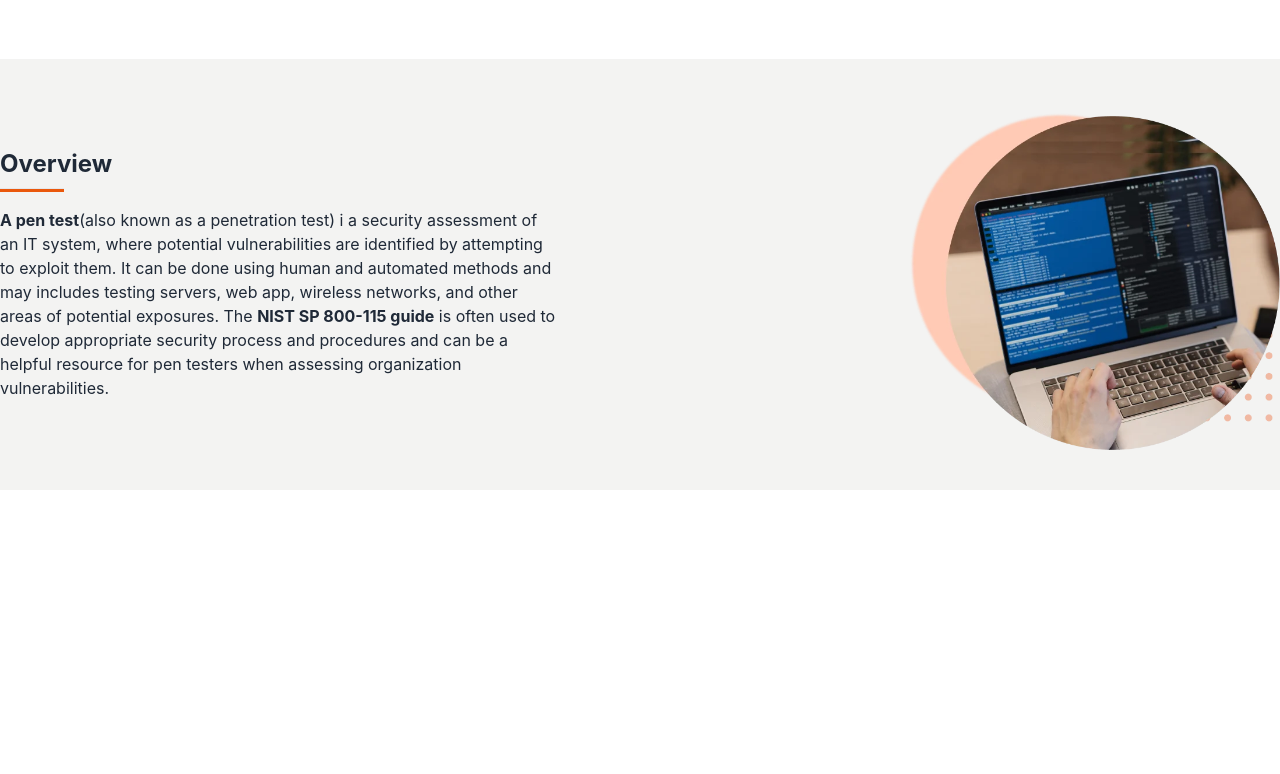
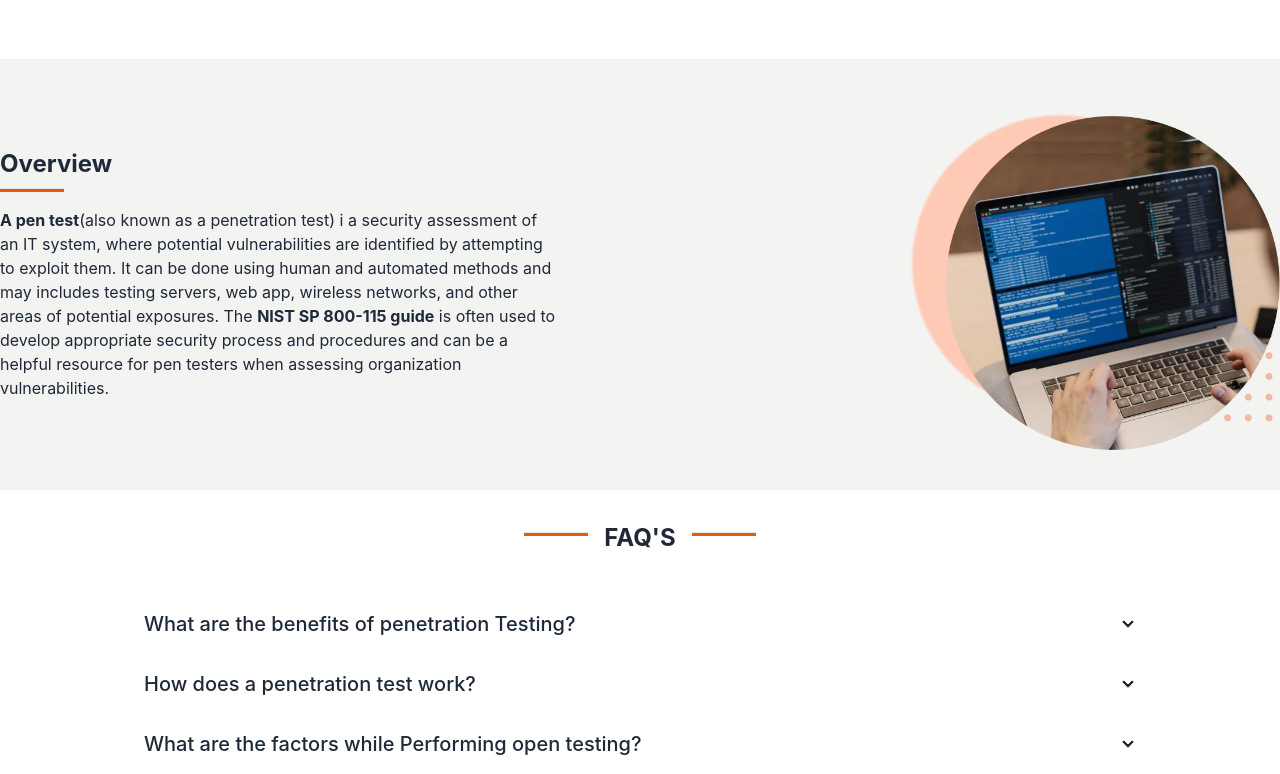
Before and after one commit to Sayeednayeem1/kratical-tech-task, a React (Create React App) app: page / in a window 1280 px wide. Shown: the part 1550-2324 px from the top of the page. Before the commit the page ends 2040 px from the top, so only its background shows below. Built offline with nearby package versions, Linux system fonts and the light colour scheme.

Commit message:
added FAQ component

```diff
--- /dev/null
+++ b/src/components/FAQ/FAQ.js
@@ -0,0 +1,42 @@
+import React from 'react';
+
+const FAQ = () => {
+    return (
+        <div className='max-w-5xl mx-auto'>
+            <div className='flex justify-center items-center mt-8 mb-10'>
+                <hr className='h-1 w-16 bg-orange-600 mb-4 mt-2' />
+                <h1 className='text-2xl font-bold px-4'>FAQ'S</h1>
+                <hr className='h-1 w-16 bg-orange-600 mb-4 mt-2' />
+            </div>
+
+            <div>
+                <div tabIndex={0} className="collapse collapse-arrow  bg-base-100 rounded-box">
+                    <div className="collapse-title text-xl font-medium">
+                        What are the benefits of penetration Testing?
+                    </div>
+                    <div className="collapse-content">
+                        <p>tabIndex={0} attribute is necessary to make the div focusable</p>
+                    </div>
+                </div>
+                <div tabIndex={0} className="collapse collapse-arrow bg-base-100 rounded-box">
+                    <div className="collapse-title text-xl font-medium">
+                        How does a penetration test work?
+                    </div>
+                    <div className="collapse-content">
+                        <p>tabIndex={0} attribute is necessary to make the div focusable</p>
+                    </div>
+                </div>
+                <div tabIndex={0} className="collapse collapse-arrow bg-base-100 rounded-box">
+                    <div className="collapse-title text-xl font-medium">
+                        What are the factors while Performing open testing?
+                    </div>
+                    <div className="collapse-content">
+                        <p>tabIndex={0} attribute is necessary to make the div focusable</p>
+                    </div>
+                </div>
+            </div>
+        </div>
+    );
+};
+
+export default FAQ;
--- a/src/components/Home/Home.js
+++ b/src/components/Home/Home.js
@@ -2,6 +2,7 @@ import React from 'react';
 import Banner from '../Banner/Banner';
 import BenefitsOfCodeReview from '../BenefitsOfCodeReview/BenefitsOfCodeReview';
 import CodeReviewCard from '../CodeReviewCard/CodeReviewCard';
+import FAQ from '../FAQ/FAQ';
 import ParentFolder from '../KraticalDetails/ParentFolder';
 import Overview from '../Overview/Overview';
 
@@ -13,6 +14,7 @@ const Home = () => {
             <ParentFolder />
             <BenefitsOfCodeReview />
             <CodeReviewCard />
+            <FAQ />
         </div>
     );
 };
```
